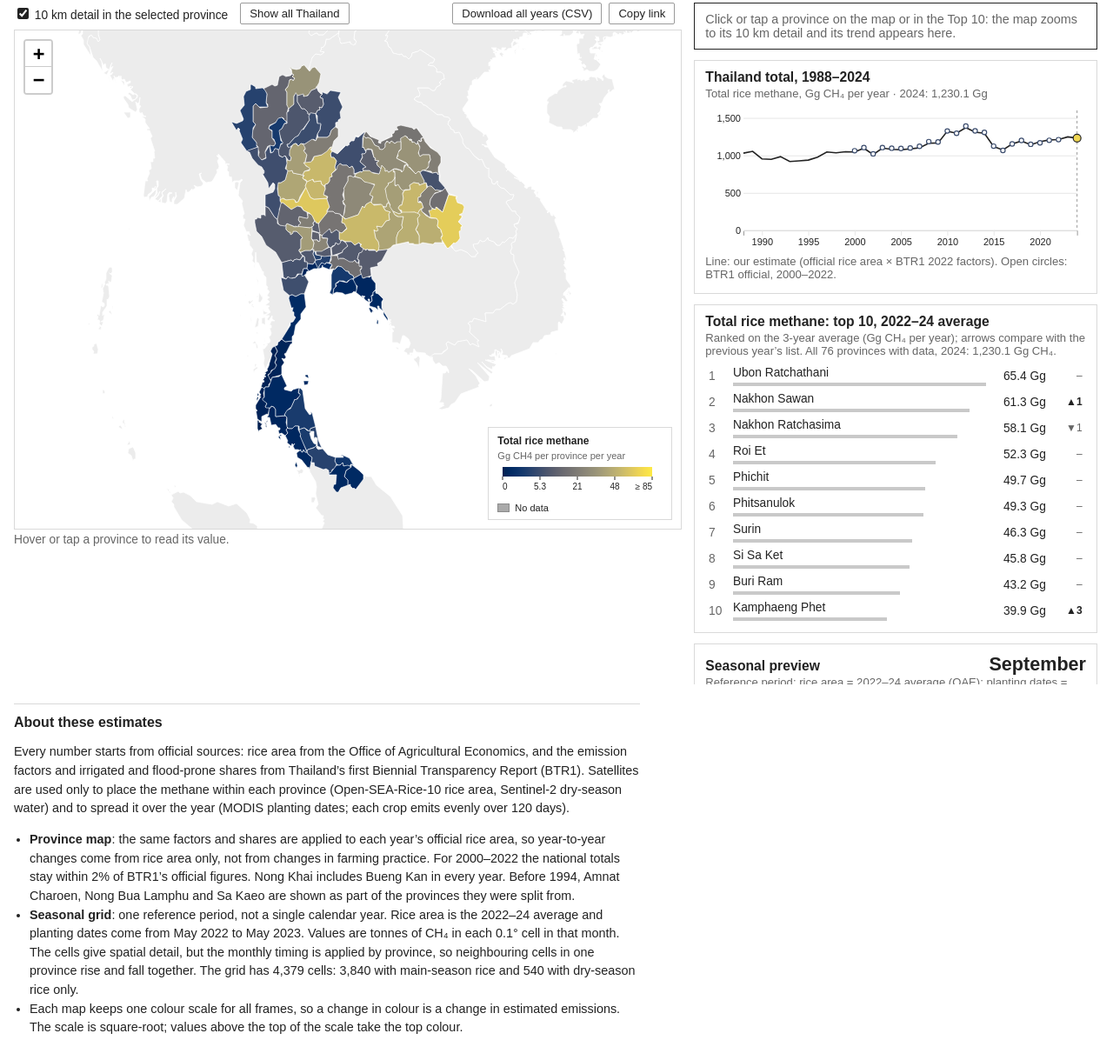
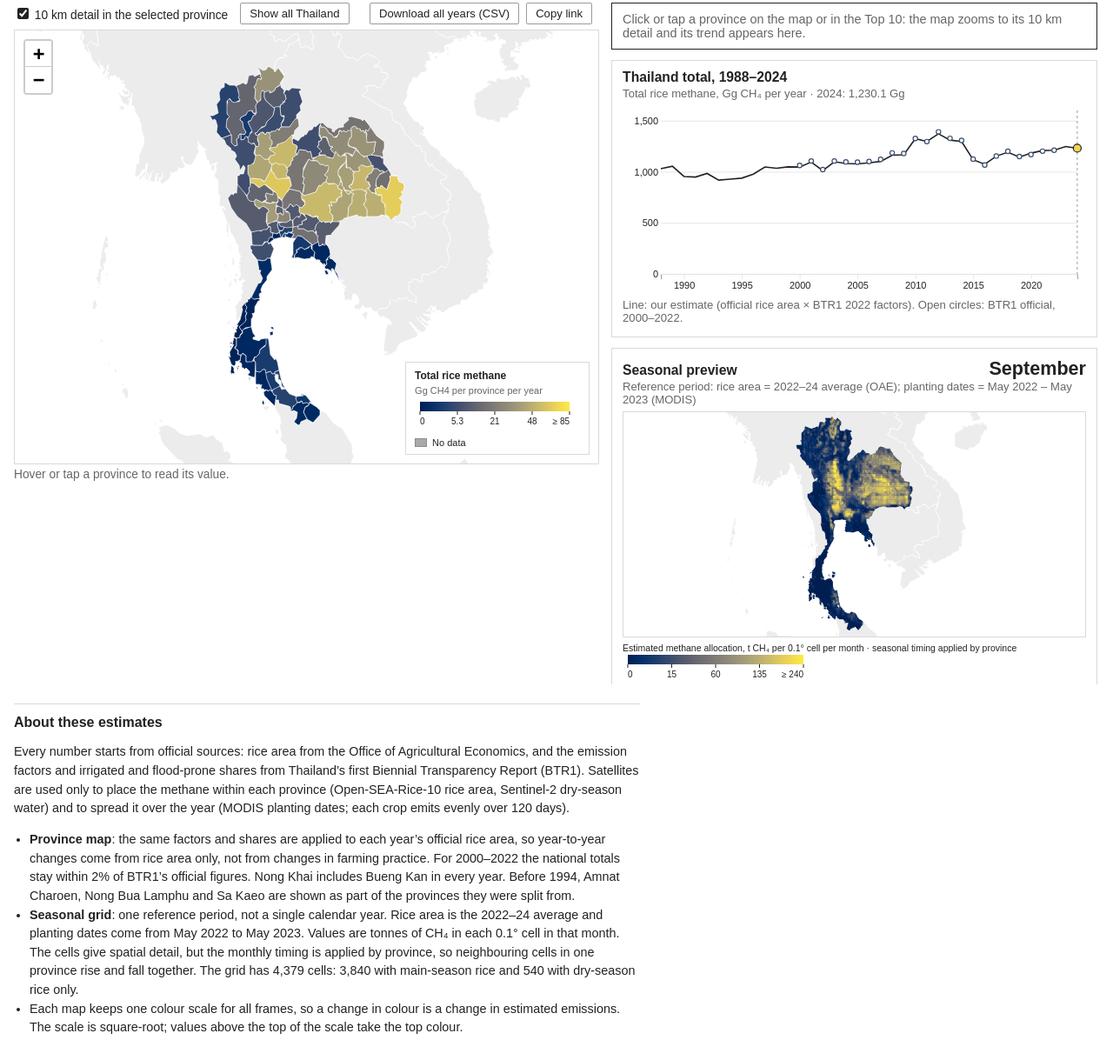
Before and after one commit to tiwariss/thailand-rice-methane, a plain HTML site: page index.html in a window 1280 px wide. Shown: the part 187-1406 px from the top of the page at 87% size. Drawn offline with Linux system fonts and the light colour scheme.

Commit message:
Map: smaller main map, bigger trend, seasonal preview higher

```diff
--- a/app.js
+++ b/app.js
@@ -413,7 +413,7 @@
       const sub = document.createElement('p'); sub.className = 'sub'; sub.id = 'nat-sub';
       sub.textContent = `${metricLabels[metric]}, Gg CH₄ per year · ${year}: ${fmt(cur.v, 1)} Gg` + (off.length && OFF[year] ? ` (official ${fmt(OFF[year], 1)})` : '');
       card.append(sub);
-      const w = Math.max(260, card.clientWidth), h = 170, m = { t: 8, r: 10, b: 24, l: 44 };
+      const w = Math.max(260, card.clientWidth), h = 220, m = { t: 8, r: 10, b: 24, l: 44 };
       const x = d3.scaleLinear().domain([Y0, last]).range([m.l, w - m.r]);
       const yy = d3.scaleLinear().domain([0, d3.max(s.concat(off), (d) => d.v) * 1.1]).nice().range([h - m.b, m.t]);
       const svg = d3.select(card).append('svg').attr('width', '100%').attr('viewBox', `0 0 ${w} ${h}`).attr('role', 'img')
--- a/index.html
+++ b/index.html
@@ -58,11 +58,6 @@
           <h2>Thailand total, 1988–2024</h2>
           <div id="nat-chart"></div>
         </div>
-        <div class="card" id="rank-card">
-          <h2 id="rank-title">Top 10 provinces</h2>
-          <p class="sub" id="rank-total"></p>
-          <ol class="rank" id="rank" aria-live="off"></ol>
-        </div>
         <div class="card preview" id="preview-card">
           <div class="pv-head">
             <h2>Seasonal preview</h2>
@@ -76,6 +71,11 @@
             <button class="tool" id="pv-pause" aria-pressed="false">❚❚ Pause</button>
             <button class="tool strong" id="pv-expand" aria-haspopup="dialog">⤢ Expand</button>
           </div>
+        </div>
+        <div class="card" id="rank-card">
+          <h2 id="rank-title">Top 10 provinces</h2>
+          <p class="sub" id="rank-total"></p>
+          <ol class="rank" id="rank" aria-live="off"></ol>
         </div>
       </aside>
     </div>
--- a/style.css
+++ b/style.css
@@ -171,3 +171,10 @@ body { max-width: 1680px; }
 #chart .ttl { font-size: 0.98rem; }
 #chart .sub { font-size: 0.82rem; }
 @media (max-width: 900px) { .topbar { grid-template-columns: minmax(0, 1fr); } .topbar .period { flex-wrap: wrap; } }
+
+/* ===== s216: smaller main map, wider sidebar, trend charts taller, preview higher ===== */
+@media (min-width: 901px) {
+  .provgrid { grid-template-columns: minmax(0, 1.2fr) minmax(360px, 1fr); }
+  .map { height: clamp(360px, calc(100vh - 300px), 640px); }
+  .pv-map { height: 260px; }
+}
```
